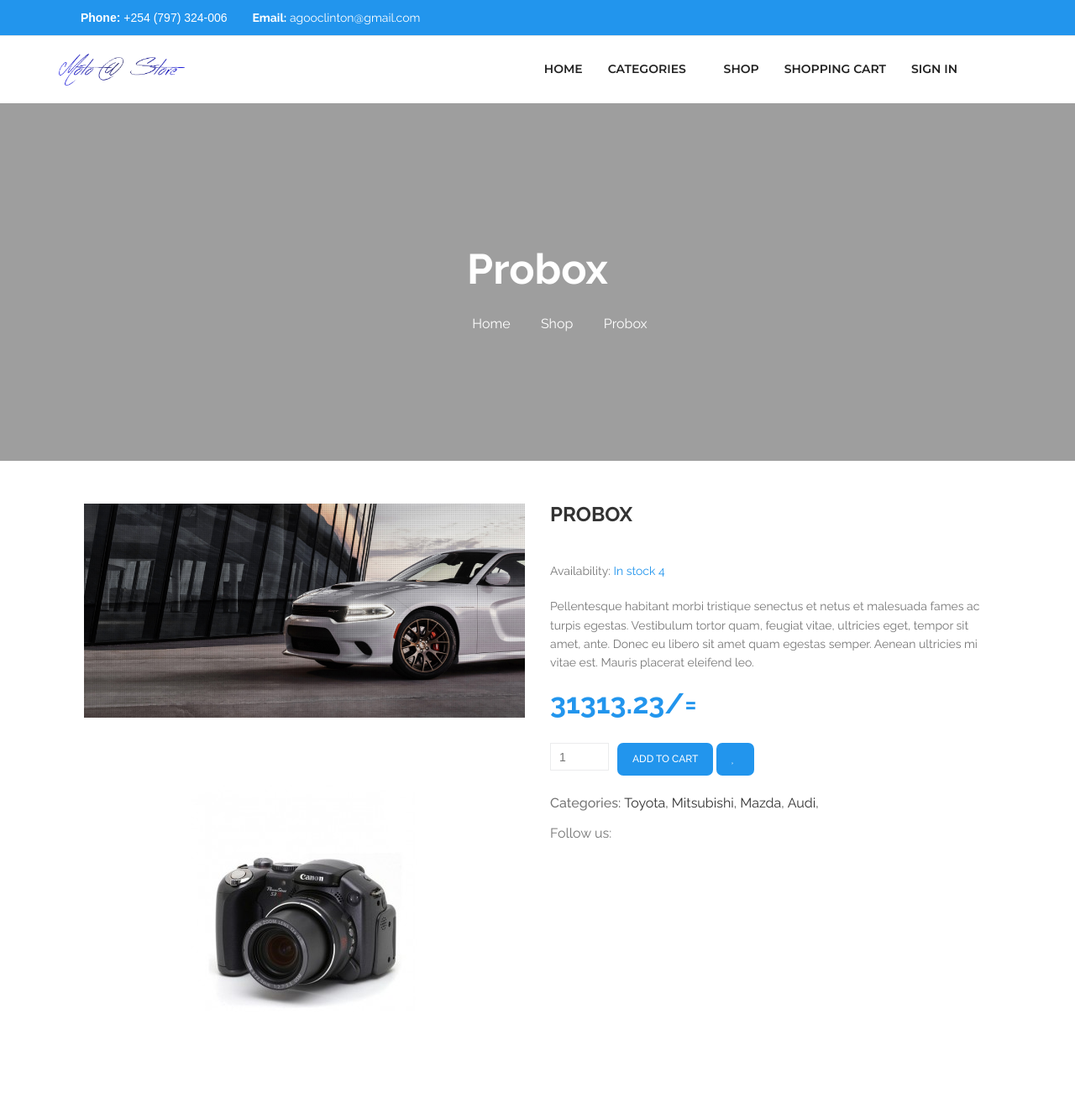
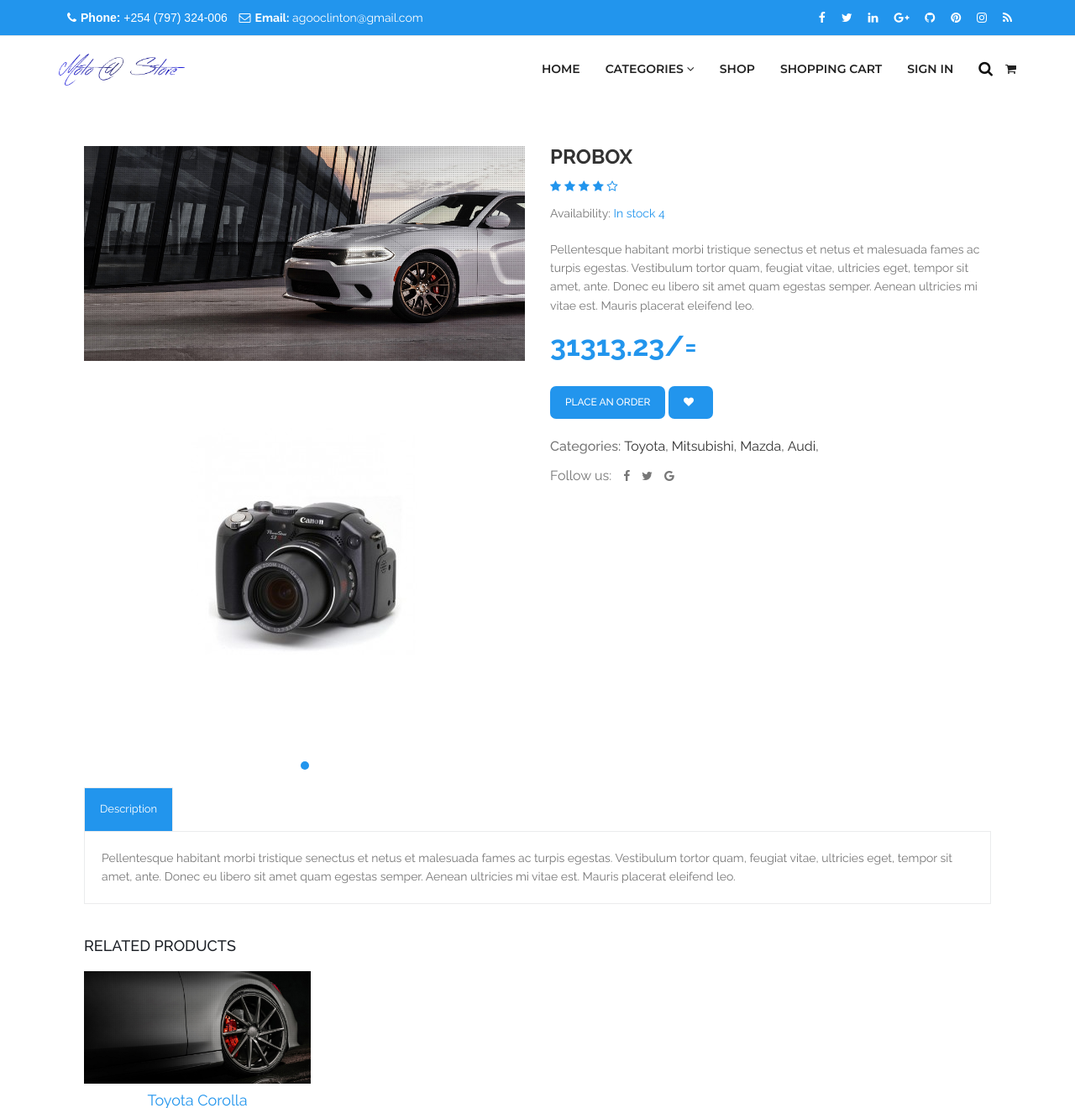
Before and after one commit to kahdichienja/moto_app, a Django app: page /product/1 in a window 1280 px wide. Shown: the top 1320 px of the page at 84% size. Run offline with Django 3.2, Linux system fonts and the light colour scheme; data comes from the database, SQL or seed files in the repository; both versions use the stored data as it was after the commit; some libraries are stand-ins or nearby versions; some web fonts are replaced; grey boxes are pictures that could not be loaded.

Commit message:
client requirement sats

```diff
--- a/accounts/templates/base.html
+++ b/accounts/templates/base.html
@@ -10,8 +10,8 @@
 
 
     <title>Motostore</title>
-    <meta name="keywords" content="HTML5 Template , Responsive , html5 , css3">
-    <meta name="description" content="Baako - Responsive HTML5 CSS3 Template">
+    <meta name="keywords" content="">
+    <meta name="description" content="">
 
     <!-- Mobile Specific Metas
     ================================================== -->
@@ -29,6 +29,7 @@
     <link rel="stylesheet" href="{% static 'css/settings.css' %}">
     <link rel="stylesheet" href="{% static 'css/rev-settings.css' %}">
     <!-- font Awesome-4.6.3 css -->
+    <link href="https://stackpath.bootstrapcdn.com/font-awesome/4.7.0/css/font-awesome.min.css" rel="stylesheet" integrity="sha384-wvfXpqpZZVQGK6TAh5PVlGOfQNHSoD2xbE+QkPxCAFlNEevoEH3Sl0sibVcOQVnN" crossorigin="anonymous">
     <link rel="stylesheet" href="{% static 'css/font-awesome.min.css' %}">
     <!-- shop css -->
     <!-- <link rel="stylesheet" href="{% static 'css/shop.css' %}"> -->
--- a/accounts/templates/pages/category.html
+++ b/accounts/templates/pages/category.html
@@ -8,7 +8,7 @@
     {% include 'utils/navbar.html' %}
     <div class="main-content scroll-none home-page">
 
-            <!-- Breadcrumbs start -->
+            {% comment %} <!-- Breadcrumbs start -->
         <div class="breadcrumbs" style="background-image: url('{% static 'images/car-bg.jpg' %}'); background-position: top; background-attachment: cover;">
             <div class="breadcrumbs-overlay"></div>
             <div class="page-title">
@@ -20,7 +20,7 @@
                 <li><a href="{% url 'home' %}"><i class="fa fa-angle-double-right"></i> Home</a></li>
                 <li><a href="#"><i class="fa fa-angle-double-right"></i>Category</a></li>
             </ul>
-        </div>
+        </div> {% endcomment %}
         <!-- Breadcrumbs end -->
         <section class="text-center our-works2 light">
             <div class="container">
--- a/accounts/templates/pages/home.html
+++ b/accounts/templates/pages/home.html
@@ -5,7 +5,6 @@
 <div class="wrapper">
     {% include 'utils/navbar.html' %}
     <div class="main-content scroll-none home-page">
-
         <section class="home-slider">
             <div id="slider">
                 <!-- revolution slider begin -->
--- a/accounts/templates/pages/product_detail.html
+++ b/accounts/templates/pages/product_detail.html
@@ -5,7 +5,7 @@
 <div class="wrapper">
     {% include 'utils/navbar.html' %}
     <!-- Breadcrumbs start -->
-    <div class="breadcrumbs"
+    <!-- <div class="breadcrumbs"
         style="background-image: url('{% static 'images/car-bg.jpg' %}'); background-position: top; background-attachment: cover;">
         <div class="breadcrumbs-overlay"></div>
         <div class="page-title">
@@ -18,7 +18,7 @@
             <li><a href="{% url 'shop' %}"><i class="fa fa-angle-double-right"></i>Shop</a></li>
             <li><a href="#"><i class="fa fa-angle-double-right"></i>{{product_get_qs.product_name}}</a></li>
         </ul>
-    </div>
+    </div> -->
     <!-- Breadcrumbs end -->
     <!-- Main start -->
     <div class="main-content">
@@ -99,10 +99,7 @@
                                                     <p>{{ product_get_qs.description }}</p>
                                                     <p class="single-price">{{ product_get_qs.product_price }}/=</p>
                                                     <div class="product-cart">
-                                                        <input type="number" step="1" min="1" name="quantity" value="1"
-                                                            title="Qty" class="input-text qty text" size="4">
-                                                        <a href="{% url 'cart' product_get_qs.id %}" class="btn btn-color2">Add to
-                                                            cart</a>
+                                                        <a href="{% url 'cart' product_get_qs.id %}" class="btn btn-color2">Place An Order</a>
                                                         <button type="submit" class="btn btn-color2"><i
                                                                 class="fa fa-heart"></i></button>
                                                     </div>
--- a/accounts/templates/pages/shop.html
+++ b/accounts/templates/pages/shop.html
@@ -39,7 +39,7 @@
                                         </div>
                                         <p class="price">{{product.product_price}}</p>
                                         <div class="add-cart">
-                                            <a href="{% url 'cart' product.id %}" class="shop-btn">Add to Cart</a>
+                                            <a href="{% url 'cart' product.id %}" class="shop-btn">Inquire & add to list</a>
                                         </div>
                                     </div>
                                 </div>
--- a/accounts/templates/utils/navbar.html
+++ b/accounts/templates/utils/navbar.html
@@ -5,7 +5,7 @@
     <div class="top-search">
         <div class="container">
             <div class="row">
-                <input type="text" class="" name="x" placeholder="Type &amp; Hit Enter" autofocus="autofocus">
+                <!-- <input type="text" class="formcontrol" name="x" placeholder="Type &amp; Hit Enter" autofocus="autofocus"> -->
             </div>
             <a href="{% url 'home' %}#" id="search-delete"><i class="fa fa-times"></i></a>
         </div>
--- a/accounts/urls.py
+++ b/accounts/urls.py
@@ -7,7 +7,7 @@ from django.conf.urls.static import static
 
 app_anme = 'accounts'
 urlpatterns = [
-    path('', views.homepage, name='home'),
+    path('', views.shop, name='home'),
     path('Oauth/', views.login_register, name = 'login_register'),
     path('reg/', views.user_register, name = 'user_register'),
     path('category/<int:id>', views.categorydetails, name = 'categorydetails'),
--- a/motos/settings.py
+++ b/motos/settings.py
@@ -123,6 +123,8 @@ USE_TZ = True
 # Static files (CSS, JavaScript, Images)
 # https://docs.djangoproject.com/en/3.0/howto/static-files/
 
+# STATIC_ROOT = '/home/ClintonAgoo/moto_app/static'
+
 MEDIA_URL = "/media/"
 MEDIA_ROOT = os.path.join(BASE_DIR, "media")
 
```
Also changed, not shown: db.sqlite3. Lines whose indentation alone changed are shown as unchanged.
